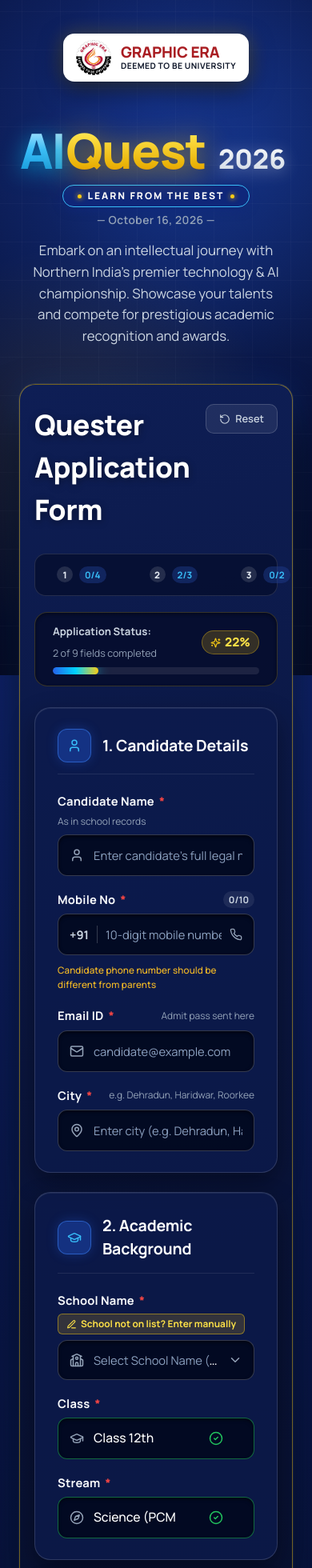
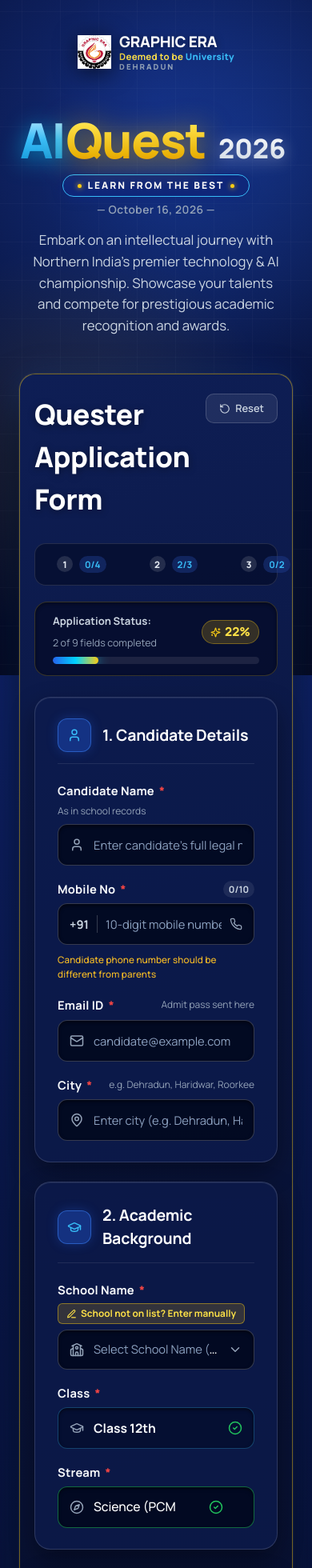
Before and after one commit to GEU-CONNECT/AI_QUEST, a React (Vite) app in the folder frontend/: page / in a window 390 px wide. Shown: the top 1960 px of the page at 80% size. Built offline with nearby package versions, Linux system fonts and the light colour scheme; the HTML template or start-up script is replaced by a standard one.

Commit message:
ui fix hoja yaar

```diff
--- a/frontend/src/App.css
+++ b/frontend/src/App.css
@@ -40,38 +40,34 @@
   gap: 20px;
 }
 
-/* Graphic Era Official University Logo */
+/* Graphic Era Official University Logo - Theme Aligned, No White Background */
 .geu-branding-container {
   display: flex;
   align-items: center;
-  gap: 12px;
-}
-
-.geu-official-logo-wrapper {
-  display: inline-flex;
-  align-items: center;
-  gap: 12px;
-  background: #ffffff;
-  padding: 6px 16px;
-  border-radius: 12px;
-  box-shadow: 0 4px 14px rgba(0, 0, 0, 0.35), 0 0 0 1px rgba(255, 255, 255, 0.15);
-  transition: transform 0.2s ease, box-shadow 0.2s ease;
-}
-
-.geu-official-logo-wrapper:hover {
-  transform: translateY(-1px);
-  box-shadow: 0 6px 18px rgba(0, 0, 0, 0.45);
-}
-
-.geu-official-logo-img {
-  height: 44px;
-  width: 44px;
+  gap: 16px;
+  background: transparent;
+  user-select: none;
+}
+
+.geu-emblem-wrapper {
+  position: relative;
+  display: flex;
+  align-items: center;
+  justify-content: center;
+  background: transparent;
+  flex-shrink: 0;
+}
+
+.geu-logo-img {
+  height: 56px;
+  width: 56px;
   object-fit: contain;
   display: block;
-  flex-shrink: 0;
-}
-
-.geu-logo-text-block {
+  filter: drop-shadow(0 4px 14px rgba(0, 0, 0, 0.6));
+  background: transparent;
+}
+
+.geu-text-wrapper {
   display: flex;
   flex-direction: column;
   justify-content: center;
@@ -79,75 +75,70 @@
   line-height: 1.15;
 }
 
-.geu-logo-title {
+.geu-title {
   font-family: var(--font-heading);
-  font-size: 1.15rem;
+  font-size: 1.45rem;
   font-weight: 900;
-  color: #a91d22;
-  letter-spacing: -0.2px;
+  color: #ffffff;
+  letter-spacing: -0.3px;
   text-transform: uppercase;
-}
-
-.geu-logo-subtitle {
+  text-shadow: 0 2px 10px rgba(0, 0, 0, 0.5);
+}
+
+.geu-subtitle {
+  font-size: 0.82rem;
+  font-weight: 700;
+  color: #fde047;
+  letter-spacing: 0.3px;
+}
+
+.geu-subtitle span {
+  color: #38bdf8;
+  font-weight: 800;
+}
+
+.geu-location {
   font-size: 0.68rem;
-  font-weight: 700;
-  color: #0f172a;
-  letter-spacing: 0.4px;
+  font-weight: 800;
+  color: #94a3b8;
+  letter-spacing: 2px;
   text-transform: uppercase;
-}
-
-/* In the Hero Section of the Registration Page - make it prominent and large */
-.hero-geu-logo .geu-official-logo-wrapper {
-  padding: 10px 22px;
-  gap: 16px;
-  border-radius: 18px;
-  background: #ffffff;
-  box-shadow: 0 10px 30px rgba(0, 0, 0, 0.5), 0 0 25px rgba(250, 204, 21, 0.25);
-}
-
-.hero-geu-logo .geu-official-logo-img {
-  height: 58px;
-  width: 58px;
-}
-
-.hero-geu-logo .geu-logo-title {
-  font-size: 1.45rem;
-}
-
-.hero-geu-logo .geu-logo-subtitle {
-  font-size: 0.78rem;
+  margin-top: 1px;
+}
+
+/* Hero Section Branding */
+.hero-geu-logo .geu-logo-img {
+  height: 64px;
+  width: 64px;
+}
+
+.hero-geu-logo .geu-title {
+  font-size: 1.65rem;
+}
+
+.hero-geu-logo .geu-subtitle {
+  font-size: 0.88rem;
 }
 
 @media (max-width: 768px) {
-  .geu-official-logo-wrapper {
-    padding: 5px 12px;
-    gap: 8px;
-    border-radius: 10px;
+  .geu-branding-container {
+    gap: 10px;
   }
-  .geu-official-logo-img {
-    height: 32px;
-    width: 32px;
+  .geu-logo-img,
+  .hero-geu-logo .geu-logo-img {
+    height: 42px;
+    width: 42px;
   }
-  .geu-logo-title {
-    font-size: 0.95rem;
-  }
-  .geu-logo-subtitle {
-    font-size: 0.58rem;
-  }
-  .hero-geu-logo .geu-official-logo-wrapper {
-    padding: 8px 16px;
-    gap: 12px;
-    border-radius: 14px;
-  }
-  .hero-geu-logo .geu-official-logo-img {
-    height: 44px;
-    width: 44px;
-  }
-  .hero-geu-logo .geu-logo-title {
+  .geu-title,
+  .hero-geu-logo .geu-title {
     font-size: 1.18rem;
   }
-  .hero-geu-logo .geu-logo-subtitle {
-    font-size: 0.65rem;
+  .geu-subtitle,
+  .hero-geu-logo .geu-subtitle {
+    font-size: 0.72rem;
+  }
+  .geu-location {
+    font-size: 0.6rem;
   }
 }
 
@@ -1032,12 +1023,13 @@
 .form-section-card.section-dropdown-open {
   position: relative !important;
   z-index: 2500 !important;
-  transform: translateZ(40px) !important;
+  transform: none !important;
 }
 
 .form-field-group.is-dropdown-open {
   position: relative !important;
   z-index: 3000 !important;
+  transform: none !important;
 }
 
 /* THE DROPDOWN COMBOBOX CONTAINER */
@@ -1061,19 +1053,20 @@
   border-radius: 14px !important;
   box-shadow: 0 35px 85px rgba(0, 0, 0, 0.98), 0 0 35px rgba(234, 179, 8, 0.3) !important;
   padding: 12px;
-  transform: translateZ(60px) !important;
+  transform: none !important;
   animation: dropdownSlideDown 0.16s ease-out;
   overflow: hidden;
+  pointer-events: auto !important;
 }
 
 @keyframes dropdownSlideDown {
   from {
     opacity: 0;
-    transform: translateZ(60px) translateY(-8px);
+    transform: translateY(-8px);
   }
   to {
     opacity: 1;
-    transform: translateZ(60px) translateY(0);
+    transform: translateY(0);
   }
 }
 
@@ -1178,7 +1171,9 @@
   color: #cbd5e1;
 }
 
+button.school-bottom-manual-item,
 .school-bottom-manual-item {
+  width: 100%;
   display: flex;
   align-items: center;
   gap: 8px;
@@ -1192,8 +1187,11 @@
   font-weight: 600;
   cursor: pointer;
   transition: all 0.15s ease;
-}
-
+  font-family: inherit;
+  text-align: left;
+}
+
+button.school-bottom-manual-item:hover,
 .school-bottom-manual-item:hover {
   background: #152d80;
   color: #ffffff;
@@ -1205,9 +1203,12 @@
   overflow-y: auto;
   display: flex;
   flex-direction: column;
-  gap: 5px;
-  padding-right: 4px;
+  gap: 6px;
+  padding: 4px;
   background: #050d2c;
+  position: relative;
+  z-index: 10;
+  pointer-events: auto !important;
 }
 
 .school-options-scrollable::-webkit-scrollbar {
@@ -1228,12 +1229,14 @@
   background: #ffffff;
 }
 
+button.school-custom-option-item,
 .school-custom-option-item {
+  width: 100%;
   display: flex;
   align-items: center;
   justify-content: space-between;
   gap: 12px;
-  padding: 10px 14px;
+  padding: 11px 14px;
   border-radius: 9px;
   cursor: pointer;
   transition: all 0.15s ease;
@@ -1243,13 +1246,15 @@
   border: 1px solid #102159;
   user-select: none;
   position: relative;
-  z-index: 2;
-}
-
-.school-custom-option-item * {
-  pointer-events: none;
-}
-
+  z-index: 20;
+  text-align: left;
+  font-family: inherit;
+  outline: none;
+  pointer-events: auto !important;
+}
+
+button.school-custom-option-item:hover,
+button.school-custom-option-item:focus,
 .school-custom-option-item:hover {
   background: #152566;
   border-color: #facc15;
@@ -1257,6 +1262,7 @@
   transform: translateX(3px);
 }
 
+button.school-custom-option-item.is-selected,
 .school-custom-option-item.is-selected {
   background: #1a3285;
   color: #ffffff;
@@ -2101,15 +2107,14 @@
 }
 
 .footer-logo-wrap {
-  width: 28px;
-  height: 28px;
-  border-radius: 8px;
-  background: #ffffff;
+  width: 30px;
+  height: 30px;
+  border-radius: 6px;
+  background: transparent;
   display: inline-flex;
   align-items: center;
   justify-content: center;
-  padding: 3px;
-  box-shadow: 0 2px 8px rgba(0, 0, 0, 0.35);
+  padding: 0;
   flex-shrink: 0;
 }
 
@@ -2118,6 +2123,21 @@
   height: 100%;
   object-fit: contain;
   display: block;
+  filter: drop-shadow(0 2px 6px rgba(0, 0, 0, 0.5));
+}
+
+/* Locked Class 12th Field */
+.input-wrap-locked {
+  background: rgba(4, 12, 40, 0.65) !important;
+  border-color: rgba(56, 189, 248, 0.3) !important;
+  cursor: default;
+}
+
+.locked-input-field {
+  color: #f8fafc !important;
+  font-weight: 700 !important;
+  cursor: default !important;
+  user-select: none;
 }
 
 .footer-deemed-title {
--- a/frontend/src/components/BrandingAssets.jsx
+++ b/frontend/src/components/BrandingAssets.jsx
@@ -1,19 +1,25 @@
 import React from 'react';
 
-// Graphic Era University Official Logo
+// Graphic Era University Official Logo using /image.png
 export function GraphicEraLogo({ className = '' }) {
   return (
     <div className={`geu-branding-container ${className}`}>
-      <div className="geu-official-logo-wrapper">
+      {/* Official Circular Emblem from public/image.png */}
+      <div className="geu-emblem-wrapper">
         <img
           src="/image.png"
           alt="Graphic Era Deemed to be University"
-          className="geu-official-logo-img"
+          className="geu-logo-img"
         />
-        <div className="geu-logo-text-block">
-          <span className="geu-logo-title">Graphic Era</span>
-          <span className="geu-logo-subtitle">Deemed to be University</span>
+      </div>
+
+      {/* University Wordmark */}
+      <div className="geu-text-wrapper">
+        <div className="geu-title">Graphic Era</div>
+        <div className="geu-subtitle">
+          Deemed to be <span>University</span>
         </div>
+        <div className="geu-location">DEHRADUN</div>
       </div>
     </div>
   );
--- a/frontend/src/components/QuesterForm.jsx
+++ b/frontend/src/components/QuesterForm.jsx
@@ -60,14 +60,6 @@
   'Roorkee Public School, Roorkee',
 ];
 
-const CLASS_OPTIONS = [
-  'Class 9th',
-  'Class 10th',
-  'Class 11th',
-  'Class 12th',
-  'Dropper / Competitive Prep',
-];
-
 const STREAM_OPTIONS = [
   'Science (PCM - Physics, Chem, Math)',
   'Science (PCB - Physics, Chem, Biology)',
@@ -75,8 +67,6 @@
   'Commerce with Maths',
   'Commerce without Maths',
   'Humanities & Arts',
-  'Computer Science & AI Tech',
-  'General Secondary (Class 9-10)',
 ];
 
 
@@ -96,6 +86,13 @@
   const section2Ref = useRef(null);
   const section3Ref = useRef(null);
   const schoolDropdownRef = useRef(null);
+
+  // Ensure studentClass is permanently locked to Class 12th
+  useEffect(() => {
+    if (formData.studentClass !== 'Class 12th') {
+      setFormData((prev) => ({ ...prev, studentClass: 'Class 12th' }));
+    }
+  }, [formData.studentClass, setFormData]);
 
   // Close school dropdown when clicking outside
   useEffect(() => {
@@ -194,7 +191,7 @@
   const isCityValid = Boolean(formData.city && formData.city.trim().length > 0);
 
   const isSchoolValid = Boolean(formData.schoolName && formData.schoolName.trim().length >= 3);
-  const isClassValid = Boolean(formData.studentClass && formData.studentClass.trim().length > 0);
+  const isClassValid = true; // Permanently fixed to Class 12th
   const isStreamValid = Boolean(formData.stream && formData.stream.trim().length > 0);
 
   const isParentNameValid = Boolean(formData.parentName && formData.parentName.trim().length >= 2);
@@ -279,7 +276,7 @@
           error = 'Enter a valid email address (e.g. name@domain.com)';
         break;
       case 'studentClass':
-        if (!cleanVal) error = 'Please select candidate class';
+        // Permanently fixed to Class 12th - always valid
         break;
       case 'stream':
         if (!cleanVal) error = 'Please select your stream';
@@ -847,6 +844,8 @@
                     {isSchoolDropdownOpen && (
                       <div
                         className="school-custom-dropdown-panel"
+                        onPointerDown={(e) => e.stopPropagation()}
+                        onMouseDown={(e) => e.stopPropagation()}
                         onClick={(e) => e.stopPropagation()}
                       >
                         {/* Search Filter Header */}
@@ -878,7 +877,6 @@
                           )}
                         </div>
 
-
                         {/* Scrollable List of Schools */}
                         <div className="school-options-scrollable">
                           {filteredSchools.length > 0 ? (
@@ -890,11 +888,17 @@
                                 const cityTag = parts.length > 1 ? parts.slice(1).join(',').trim() : '';
 
                                 return (
-                                  <div
+                                  <button
+                                    type="button"
                                     key={sch}
                                     className={`school-custom-option-item ${
                                       isSelected ? 'is-selected' : ''
                                     }`}
+                                    onPointerDown={(e) => {
+                                      e.preventDefault();
+                                      e.stopPropagation();
+                                      handleSelectSchool(sch);
+                                    }}
                                     onMouseDown={(e) => {
                                       e.preventDefault();
                                       e.stopPropagation();
@@ -918,13 +922,19 @@
                                         <Check size={16} className="option-check-icon" />
                                       )}
                                     </div>
-                                  </div>
+                                  </button>
                                 );
                               })}
 
                               {/* Bottom Fallback Option */}
-                              <div
+                              <button
+                                type="button"
                                 className="school-bottom-manual-item"
+                                onPointerDown={(e) => {
+                                  e.preventDefault();
+                                  e.stopPropagation();
+                                  handleSwitchToManual();
+                                }}
                                 onMouseDown={(e) => {
                                   e.preventDefault();
                                   e.stopPropagation();
@@ -938,7 +948,7 @@
                               >
                                 <Edit3 size={15} />
                                 <span>➕ School not listed above? Enter manually</span>
-                              </div>
+                              </button>
                             </>
                           ) : (
                             <div className="school-no-matches-box">
@@ -946,6 +956,11 @@
                               <button
                                 type="button"
                                 className="enter-searched-school-btn"
+                                onPointerDown={(e) => {
+                                  e.preventDefault();
+                                  e.stopPropagation();
+                                  handleSwitchToManual(schoolSearchQuery);
+                                }}
                                 onMouseDown={(e) => {
                                   e.preventDefault();
                                   e.stopPropagation();
@@ -974,43 +989,24 @@
                 )}
               </div>
 
-              {/* 4. Class */}
-              <div
-                className={`form-field-group half-width ${
-                  activeField === 'studentClass' ? 'is-focused' : ''
-                } ${touched.studentClass && errors.studentClass ? 'has-error' : ''} ${
-                  isClassValid ? 'is-valid' : ''
-                }`}
-              >
+              {/* 4. Class - Fixed to Class 12th (No dropdown options) */}
+              <div className="form-field-group half-width is-valid">
                 <label htmlFor="studentClass">
                   Class <span className="req-star">*</span>
                 </label>
-                <div className="input-wrap select-wrap">
+                <div className="input-wrap input-wrap-locked">
                   <GraduationCap size={18} className="field-icon" />
-                  <select
+                  <input
+                    type="text"
                     id="studentClass"
                     name="studentClass"
-                    value={formData.studentClass}
-                    onChange={handleChange}
-                    onFocus={() => handleFocus('studentClass')}
-                    onBlur={handleBlur}
-                  >
-                    <option value="">Select Class...</option>
-                    {CLASS_OPTIONS.map((cls) => (
-                      <option key={cls} value={cls}>
-                        {cls}
-                      </option>
-                    ))}
-                  </select>
-                  {isClassValid && (
-                    <CheckCircle2 size={18} className="field-valid-icon select-check" />
-                  )}
+                    value="Class 12th"
+                    readOnly
+                    className="locked-input-field"
+                    title="Fixed to Class 12th"
+                  />
+                  <CheckCircle2 size={18} className="field-valid-icon" />
                 </div>
-                {touched.studentClass && errors.studentClass && (
-                  <div className="error-msg">
-                    <AlertCircle size={13} /> {errors.studentClass}
-                  </div>
-                )}
               </div>
 
               {/* 5. Stream */}
```
